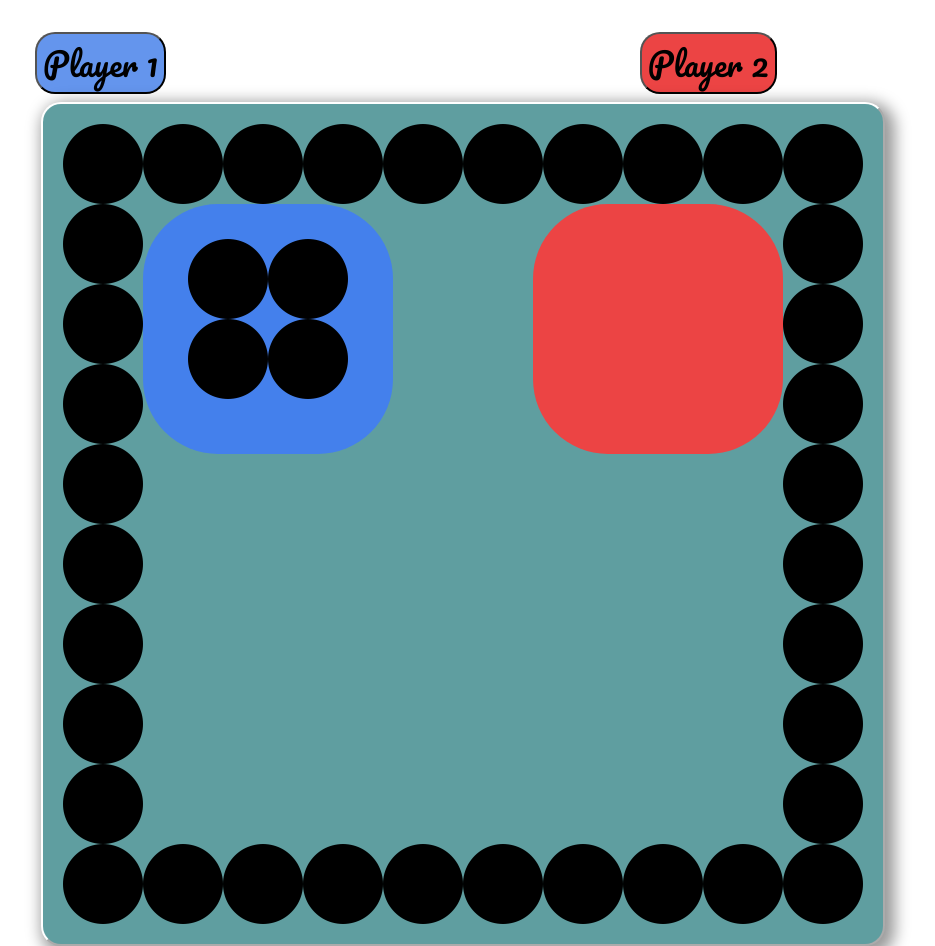
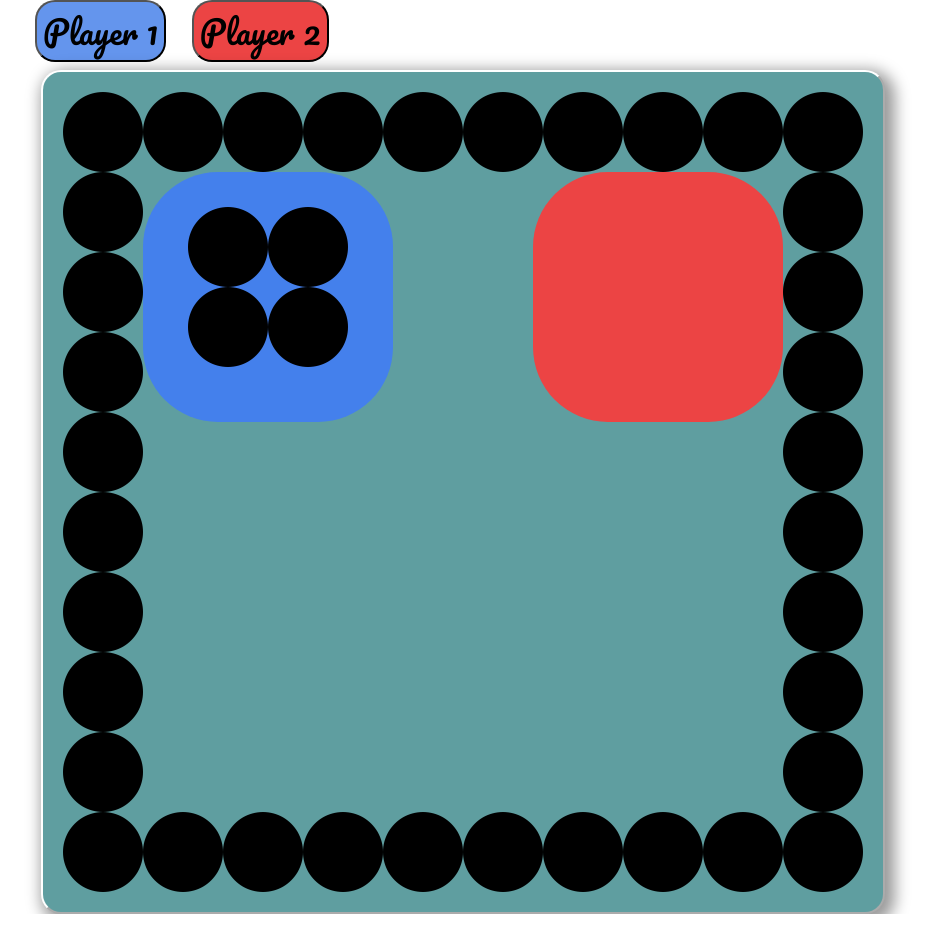
Before and after one commit to karim-28-07/petits, a React (Create React App) app: page / in a window 1280 px wide. Shown: the whole page, without its empty margins (29-964 px from the left). After the commit the page ends 914 px from the top, so only its background shows below. Built offline with nearby package versions, Linux system fonts and the light colour scheme.

Commit message:
valeur Dee

```diff
--- a/src/App.css
+++ b/src/App.css
@@ -66,8 +66,13 @@ p{
 
 .b1{
     float: left;
-    margin: 0 37vmax 0 5vmax;
+   margin: 0 2vmax 0 5vmax;
     background-color: cornflowerblue;
+}
+.numeroDee{
+    text-align: center;
+    padding-top: 13vmax;
+    font-size: 4rem;
 }
 .b2{
 
--- a/src/App.js
+++ b/src/App.js
@@ -12,25 +12,31 @@ class App extends React.Component {
       numCase: 0,
       numCase2: 0,
       player1Tokens: [false, false, false, false]
+
     }
 
     this.lancerDee = this.lancerDee.bind(this)
   }
 
+
   lancerDee() {
     const dee = Math.floor(Math.random() * (6 - 1)) + 1;
+    console.log("numDEE :",dee);
 
     this.setState({
+      numDee: dee,
       numCase: this.state.numCase + dee
     })
+
   }
-  //   lancerDee2() {
-  //     const dee = Math.floor(Math.random() * (6 - 1)) + 1;
+    // lancerDee2() {
+    //   const dee2 = Math.floor(Math.random() * (6 - 1)) + 1;
 
-  //     this.setState({
-  //       numCase2: this.state.numCase2 + dee
-  //     })
-  //   }
+    //   this.setState({
+    //     numDee2: dee2,
+    //     numCase2: this.state.numCase2 + dee2
+    //   })
+    // }
 
 
 
@@ -68,10 +74,13 @@ class App extends React.Component {
         //  console.log(this.state.numCase);
       }
 
+      //  console.log(this.state.numCase);
 
       return circlesArray
     }
   }
+
+
 
   render() {
 
@@ -116,6 +125,9 @@ class App extends React.Component {
               <Circle circleColor={this.state.player1Tokens[2] /* === true */ ? "white" : "black"} />
               <Circle circleColor={this.state.player1Tokens[3] /* === true */ ? "white" : "black"} />
               </div>
+
+
+
             </div>
           </div>
 
@@ -136,11 +148,16 @@ class App extends React.Component {
 
 
 
+            <p className="numeroDee"> {this.state.numDee} </p>
+
+
+
+
         </div>
 
         <div>
           <button className="b1  " onClick={this.lancerDee}>Player 1</button>
-          <p></p>
+
         </div>
         <div>
           <button className="b2" onClick={this.lancerDee2}>Player 2</button>
```
